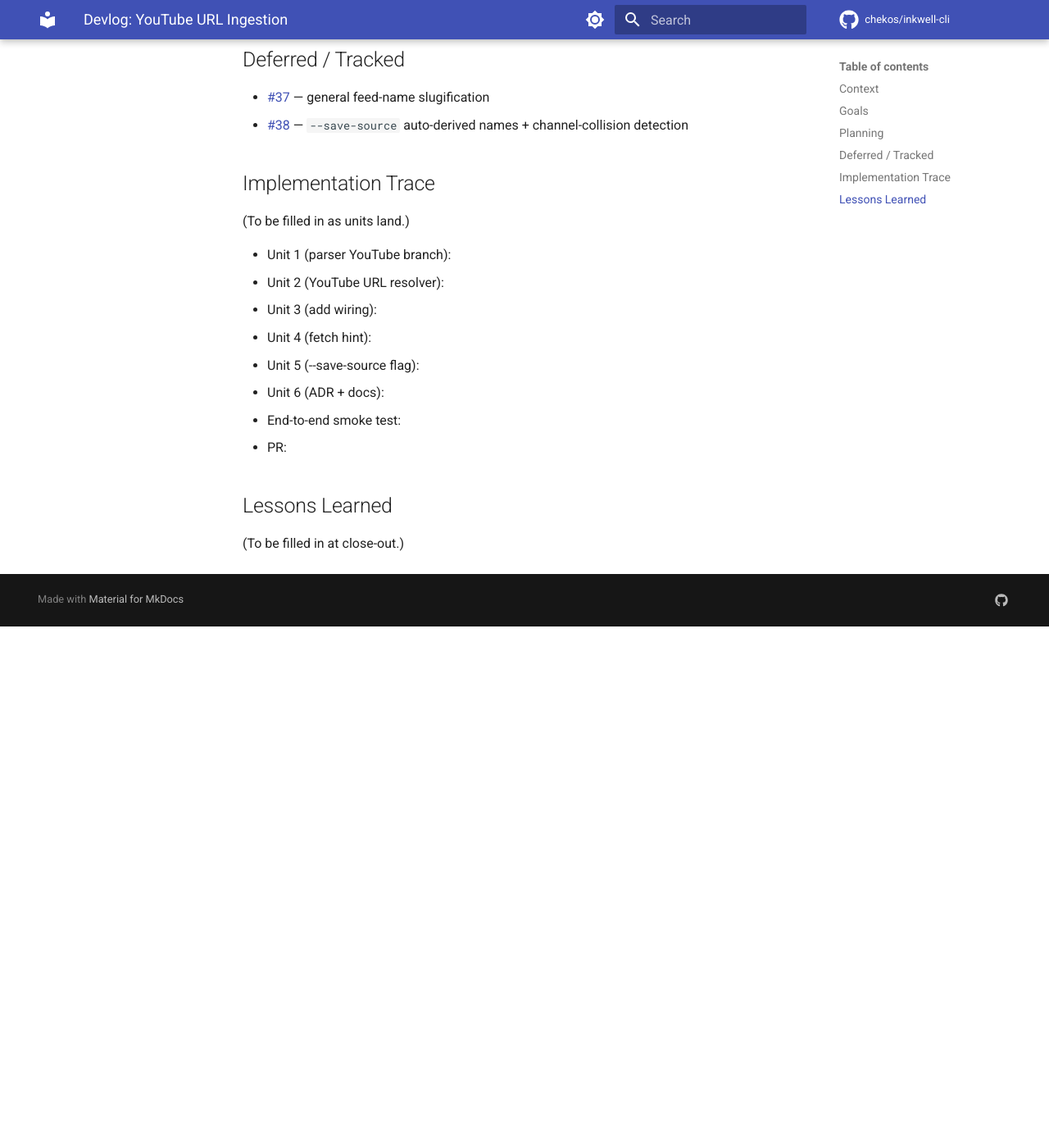
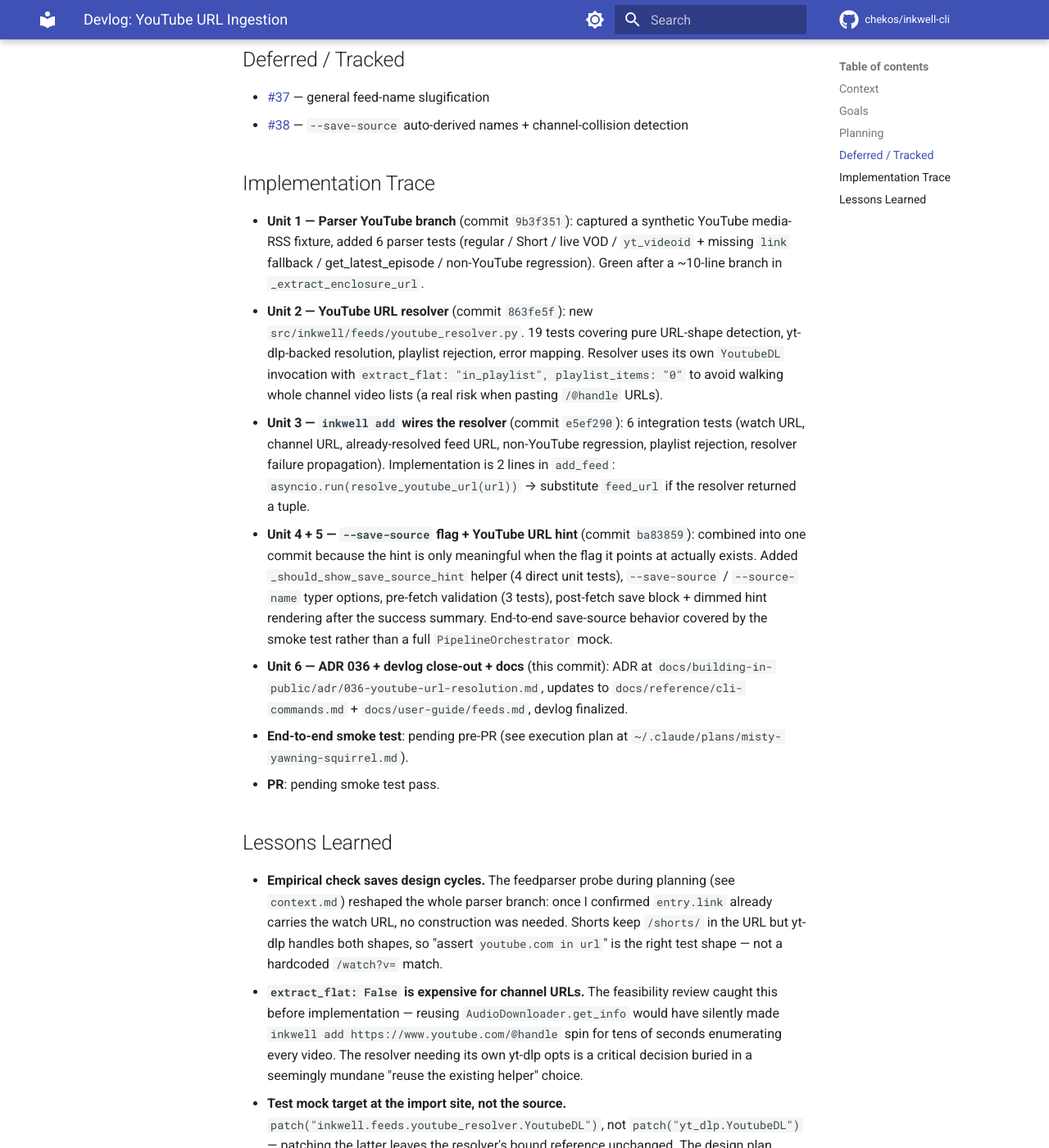
Before and after one commit to chekos/inkwell-cli, an MkDocs documentation site: the page built from docs/building-in-public/devlog/2026-04-22-youtube-url-ingestion.md, in a window 1280 px wide and 1400 px high, scrolled down 1349 px. Shown: the whole window at 82% size. Built offline with MkDocs 1.6.1 and Material for MkDocs 9.7.7, drawn with Linux system fonts in a browser that asks for light colours; comment, search, counter and statistics services are not loaded; before the commit the page ends 2113 px from its top, so only the background shows below that; some of the changed text lies outside the part shown.

Commit message:
docs: ADR 036 + YouTube URL ingestion guides
* ADR 036 captures the key decisions: yt-dlp Python API, resolver with
  its own extract_flat opts, entry.yt_videoid as the parser
  discriminator, no FeedConfig schema change, --source-name required
  in v1, incremental rather than architectural.
* CLI reference doc lists YouTube URL acceptance on inkwell add,
  documents --save-source / --source-name flags with examples.
* User-guide adds a 'YouTube Channels' subsection showing the
  paste-a-URL workflow.
* Devlog closes out with implementation trace + lessons.

Co-Authored-By: Claude Opus 4.7 (1M context) <noreply@anthropic.com>

```diff
--- a/docs/building-in-public/devlog/2026-04-22-youtube-url-ingestion.md
+++ b/docs/building-in-public/devlog/2026-04-22-youtube-url-ingestion.md
@@ -39,17 +39,18 @@ ADR: `docs/building-in-public/adr/036-youtube-url-resolution.md` (to be written
 
 ## Implementation Trace
 
-(To be filled in as units land.)
-
-- Unit 1 (parser YouTube branch):
-- Unit 2 (YouTube URL resolver):
-- Unit 3 (add wiring):
-- Unit 4 (fetch hint):
-- Unit 5 (--save-source flag):
-- Unit 6 (ADR + docs):
-- End-to-end smoke test:
-- PR:
+- **Unit 1 — Parser YouTube branch** (commit `9b3f351`): captured a synthetic YouTube media-RSS fixture, added 6 parser tests (regular / Short / live VOD / `yt_videoid` + missing `link` fallback / get_latest_episode / non-YouTube regression). Green after a ~10-line branch in `_extract_enclosure_url`.
+- **Unit 2 — YouTube URL resolver** (commit `863fe5f`): new `src/inkwell/feeds/youtube_resolver.py`. 19 tests covering pure URL-shape detection, yt-dlp-backed resolution, playlist rejection, error mapping. Resolver uses its own `YoutubeDL` invocation with `extract_flat: "in_playlist", playlist_items: "0"` to avoid walking whole channel video lists (a real risk when pasting `/@handle` URLs).
+- **Unit 3 — `inkwell add` wires the resolver** (commit `e5ef290`): 6 integration tests (watch URL, channel URL, already-resolved feed URL, non-YouTube regression, playlist rejection, resolver failure propagation). Implementation is 2 lines in `add_feed`: `asyncio.run(resolve_youtube_url(url))` → substitute `feed_url` if the resolver returned a tuple.
+- **Unit 4 + 5 — `--save-source` flag + YouTube URL hint** (commit `ba83859`): combined into one commit because the hint is only meaningful when the flag it points at actually exists. Added `_should_show_save_source_hint` helper (4 direct unit tests), `--save-source` / `--source-name` typer options, pre-fetch validation (3 tests), post-fetch save block + dimmed hint rendering after the success summary. End-to-end save-source behavior covered by the smoke test rather than a full `PipelineOrchestrator` mock.
+- **Unit 6 — ADR 036 + devlog close-out + docs** (this commit): ADR at `docs/building-in-public/adr/036-youtube-url-resolution.md`, updates to `docs/reference/cli-commands.md` + `docs/user-guide/feeds.md`, devlog finalized.
+- **End-to-end smoke test**: pending pre-PR (see execution plan at `~/.claude/plans/misty-yawning-squirrel.md`).
+- **PR**: pending smoke test pass.
 
 ## Lessons Learned
 
-(To be filled in at close-out.)
+- **Empirical check saves design cycles.** The feedparser probe during planning (see `context.md`) reshaped the whole parser branch: once I confirmed `entry.link` already carries the watch URL, no construction was needed. Shorts keep `/shorts/` in the URL but yt-dlp handles both shapes, so "assert `youtube.com in url`" is the right test shape — not a hardcoded `/watch?v=` match.
+- **`extract_flat: False` is expensive for channel URLs.** The feasibility review caught this before implementation — reusing `AudioDownloader.get_info` would have silently made `inkwell add https://www.youtube.com/@handle` spin for tens of seconds enumerating every video. The resolver needing its own yt-dlp opts is a critical decision buried in a seemingly mundane "reuse the existing helper" choice.
+- **Test mock target at the import site, not the source.** `patch("inkwell.feeds.youtube_resolver.YoutubeDL")`, not `patch("yt_dlp.YoutubeDL")` — patching the latter leaves the resolver's bound reference unchanged. The design plan calling this out explicitly probably saved a debugging session.
+- **Combining Units 4 + 5 was the right atomic boundary.** Shipping a dead `--save-source` flag in Unit 4 only to make it do something in Unit 5 would have created a confusing commit-level story. The "one unit one commit" rule is guidance, not gospel; the atomic-feature rule wins when they conflict.
+- **`--save-source` pre-fetch validation pays for itself.** Catching missing `--source-name` before the 5-minute transcription pipeline runs is a meaningful UX win — users don't pay API costs to discover their CLI typo.
```
Also changed, not shown: docs/building-in-public/adr/036-youtube-url-resolution.md (added, +113 -0 lines), docs/reference/cli-commands.md (+13 -1 lines), docs/user-guide/feeds.md (+26 -0 lines).
